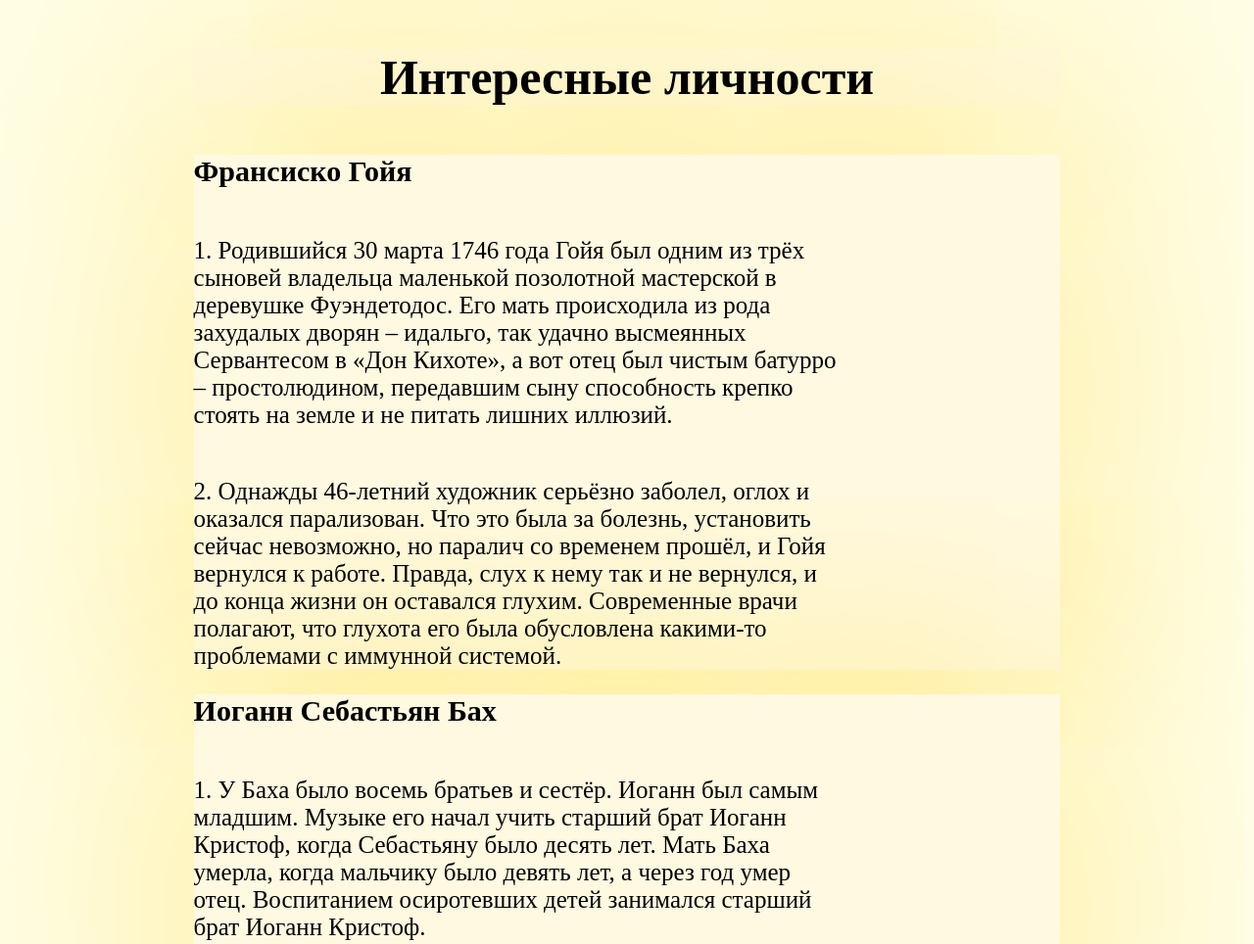
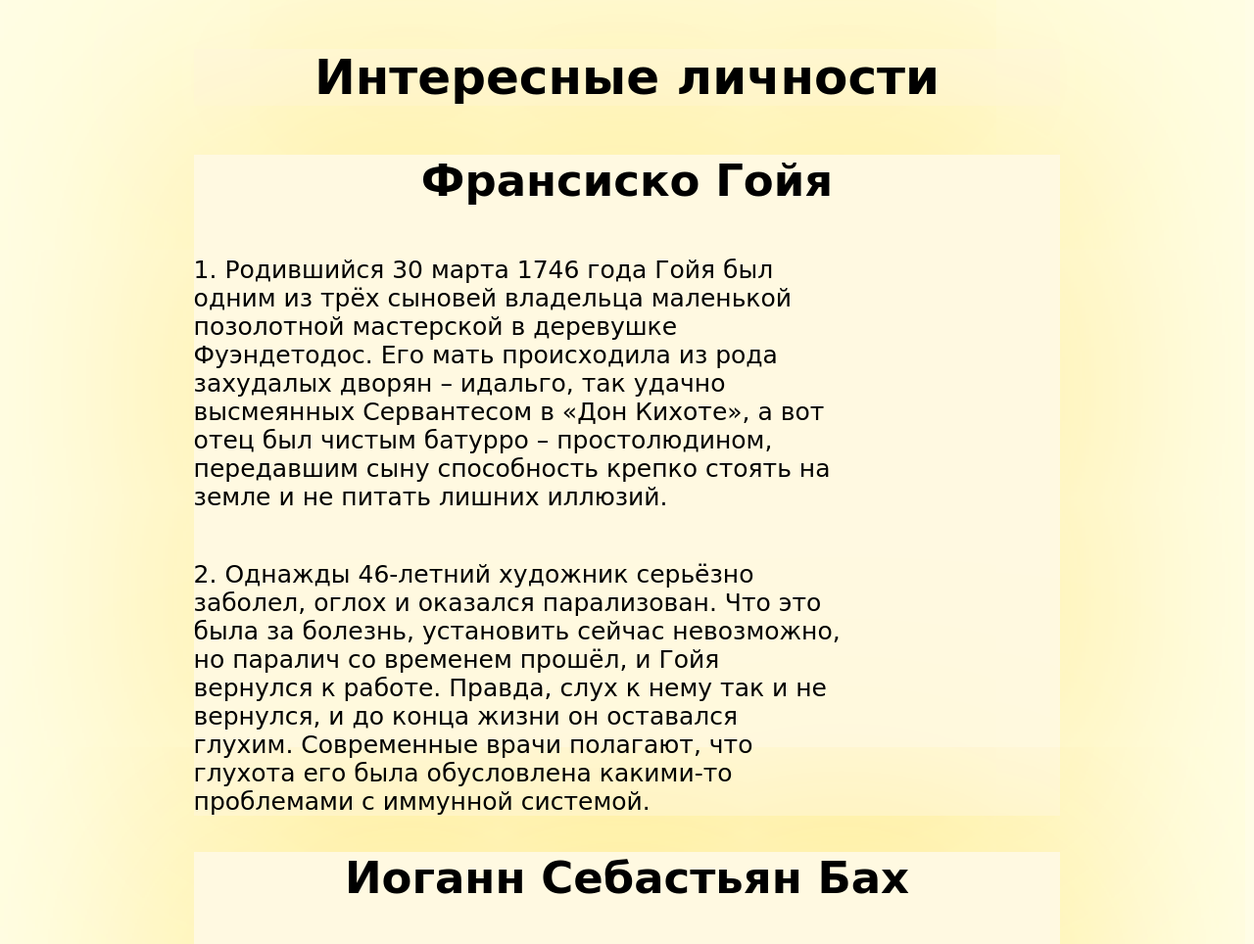
Before and after one commit to julykay/julykay-MBmagic.github.io, a plain HTML site: page index.html in a window 1280 px wide. Shown: the top 964 px of the page at 98% size. Drawn offline with Linux system fonts and the light colour scheme.

Commit message:
Update style.css

```diff
--- a/style.css
+++ b/style.css
@@ -2,18 +2,27 @@ h1 {
 	color: black;
 	font-size: 45px;
 	text-align: center;
+	font-family: 'Hachi Maru Pop', cursive;
+}
+h2 {
+	color: black;
+	font-size: 45px;
+	text-align: center;
+	font-family: 'Hachi Maru Pop', cursive;
 }
 p {
 	margin-top: 50px;
 	color: black;
 	font-size: 25px;
 	max-width: 75%;
+	font-family: 'Hachi Maru Pop', cursive;
 }
 p2 {
 	margin-top: 50px;
 	color: grey;
 	font-size: 25px;
 	max-width: 75%;
+	font-family: 'Hachi Maru Pop', cursive;
 }
 img {
 	display: block;
@@ -33,7 +42,7 @@ body{
 h3{
 	font-size: 50px;
 	text-align: center;
-	font-family: "Swap", classic;
+	font-family: 'Hachi Maru Pop', cursive;
 	color: black;
 
 }
```
